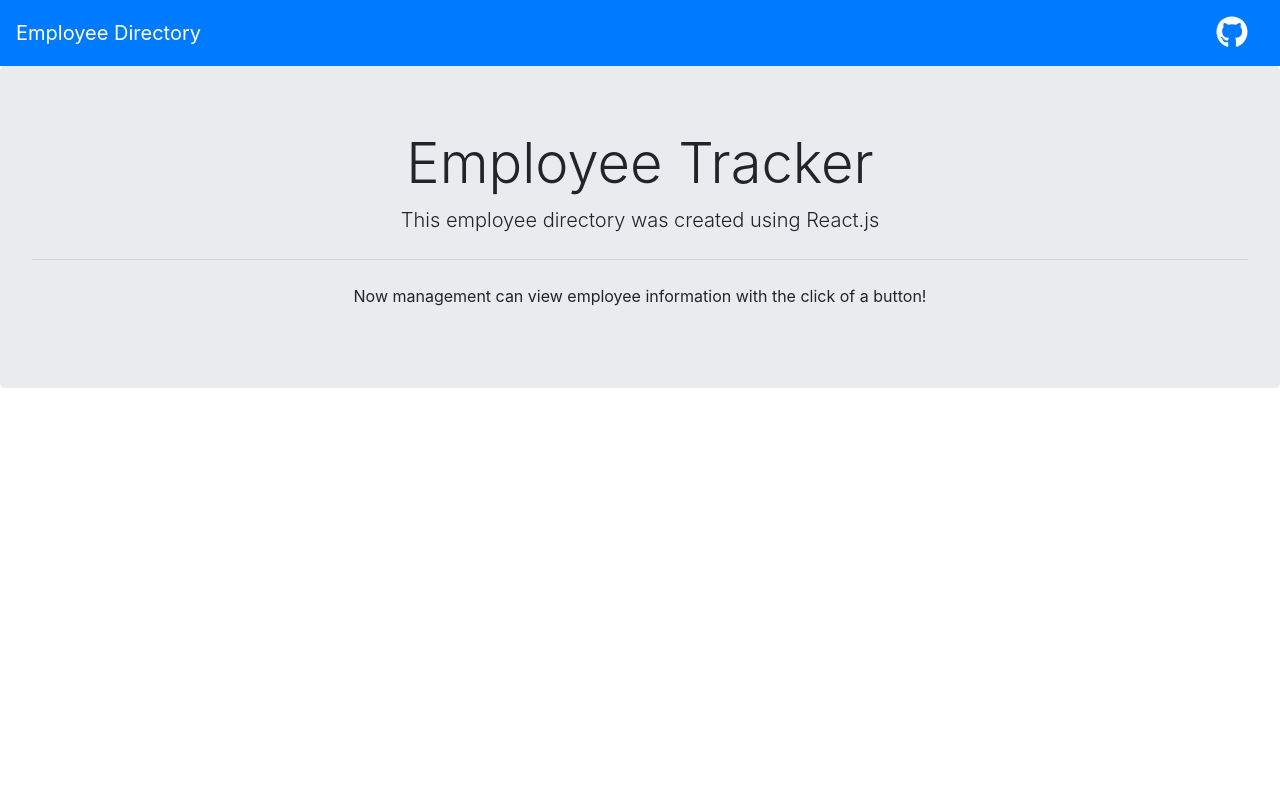
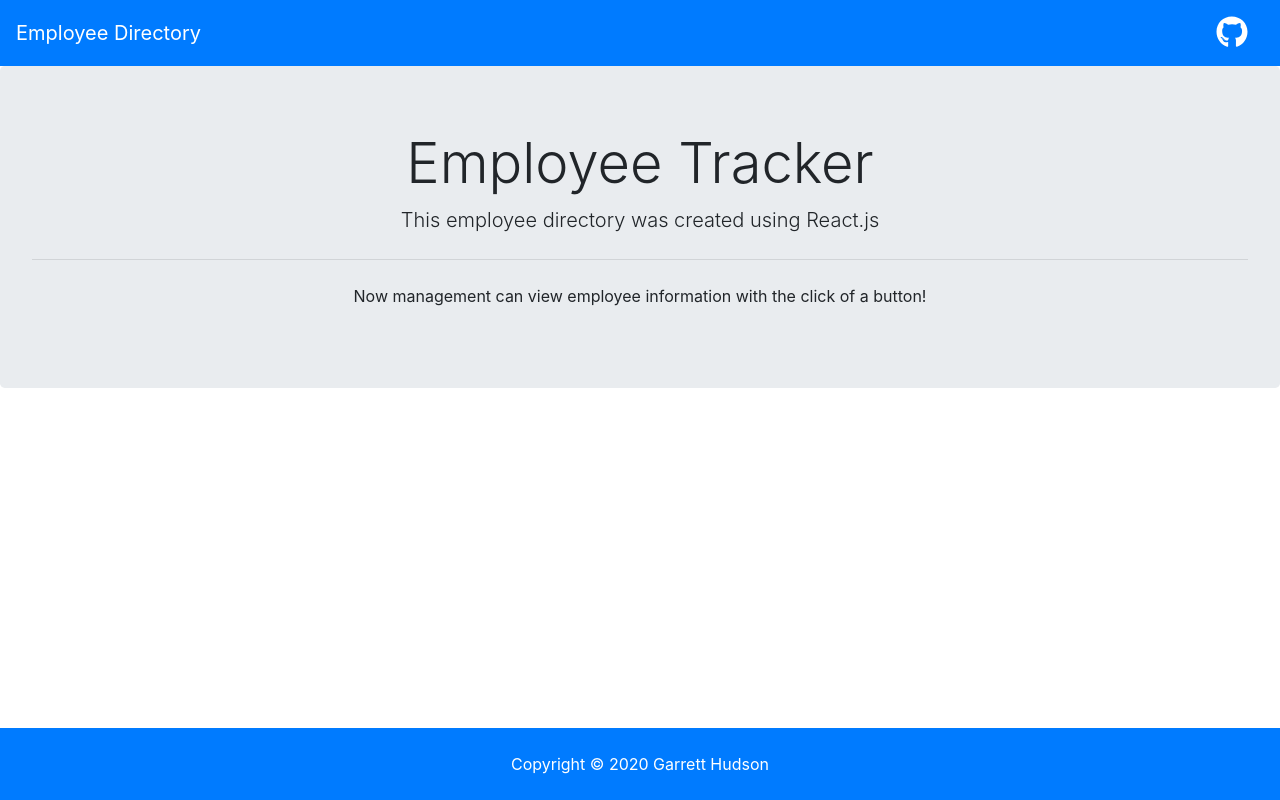
Before and after one commit to ghudson46/react-employee-tracker, a React (Create React App) app in the folder employee-tracker/: page / in a window 1280 px wide. Built offline with nearby package versions, Linux system fonts and the light colour scheme.

Commit message:
created footer component

```diff
--- a/employee-tracker/src/App.js
+++ b/employee-tracker/src/App.js
@@ -13,6 +13,7 @@ function App() {
     <>
       <Navbar />
       <Jumbotron />
+      <Footer />
     </>
   );
 }
--- /dev/null
+++ b/employee-tracker/src/components/Footer.css
@@ -0,0 +1,9 @@
+.footer {
+    position: fixed;
+  left: 0;
+  bottom: 0;
+  width: 100%;
+  background-color: #007bff;
+  color: white;
+  text-align: center;
+}
--- a/employee-tracker/src/components/Footer.js
+++ b/employee-tracker/src/components/Footer.js
@@ -0,0 +1,20 @@
+import React from 'react'
+import './Footer.css'
+
+
+function Footer() {
+    return (
+        <>
+            <footer className="footer">
+                <div className="row m-0">
+                    <div className="col-md-12 text-center p-4">
+                        Copyright &copy; 2020 Garrett Hudson
+                    </div>
+                </div>
+            </footer>
+        </>
+    )
+}
+
+
+export default Footer
```
